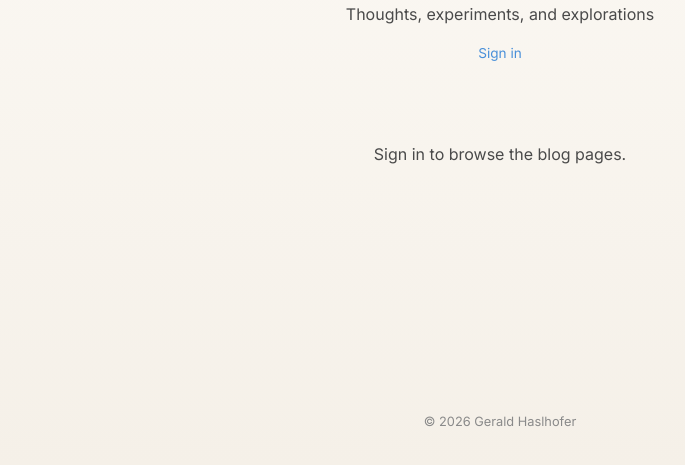
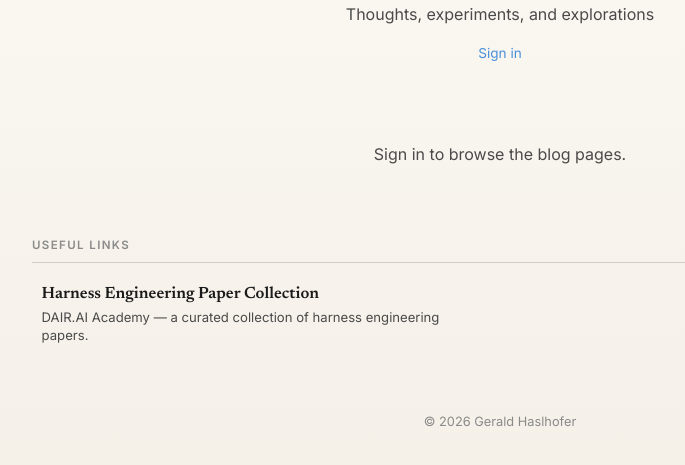
Before and after one commit to haslhofer/blog2026, a Flask app: page / in a window 1280 px wide. Shown: the part 335-800 px from the top of the page, without its empty margins (140-825 px from the left). Run offline with Flask 3, Linux system fonts and the light colour scheme.

Commit message:
Add public Useful Links section to homepage
Adds a Useful Links section that renders outside the auth gate, so it
is visible without signing in. First link: the DAIR.AI Academy Harness
Engineering paper collection. Reuses the existing entry row styling.

Co-authored-by: Copilot App <223556219+Copilot@users.noreply.github.com>

```diff
--- a/templates/index.html
+++ b/templates/index.html
@@ -179,6 +179,10 @@
             text-decoration: underline;
         }
 
+        .useful-links {
+            margin-top: 2.25rem;
+        }
+
         .home-footer {
             margin-top: auto;
             padding-top: 2.5rem;
@@ -355,6 +359,19 @@
             <p class="signin-prompt">Sign in to browse the blog pages.</p>
         {% endif %}
 
+        <section class="useful-links">
+            <h2 class="group-label">Useful Links</h2>
+            <div class="entries">
+                <a href="https://academy.dair.ai/papers/collections/harness-engineering" class="entry" target="_blank" rel="noopener noreferrer">
+                    <span class="entry-main">
+                        <span class="entry-title">Harness Engineering Paper Collection</span>
+                        <span class="entry-desc">DAIR.AI Academy — a curated collection of harness engineering papers.</span>
+                    </span>
+                    <span class="entry-arrow">↗</span>
+                </a>
+            </div>
+        </section>
+
         <footer class="home-footer">
             <p>© 2026 Gerald Haslhofer</p>
         </footer>
```
